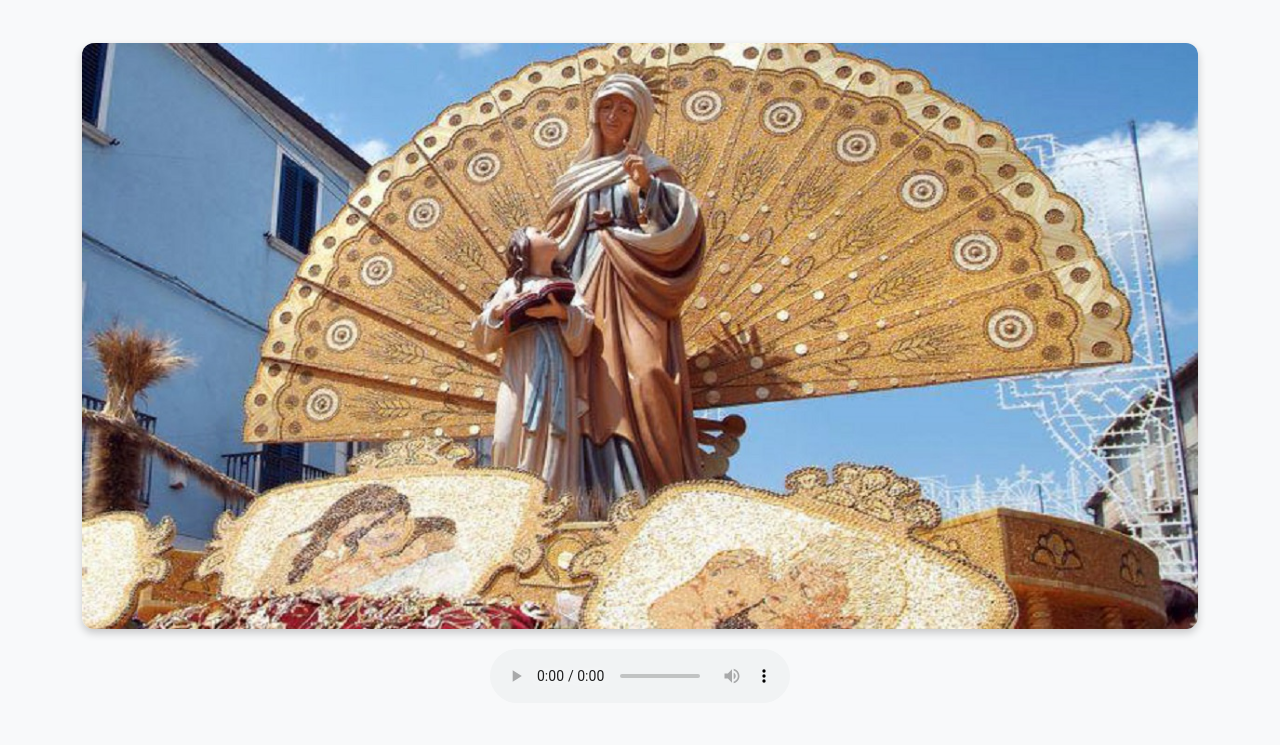
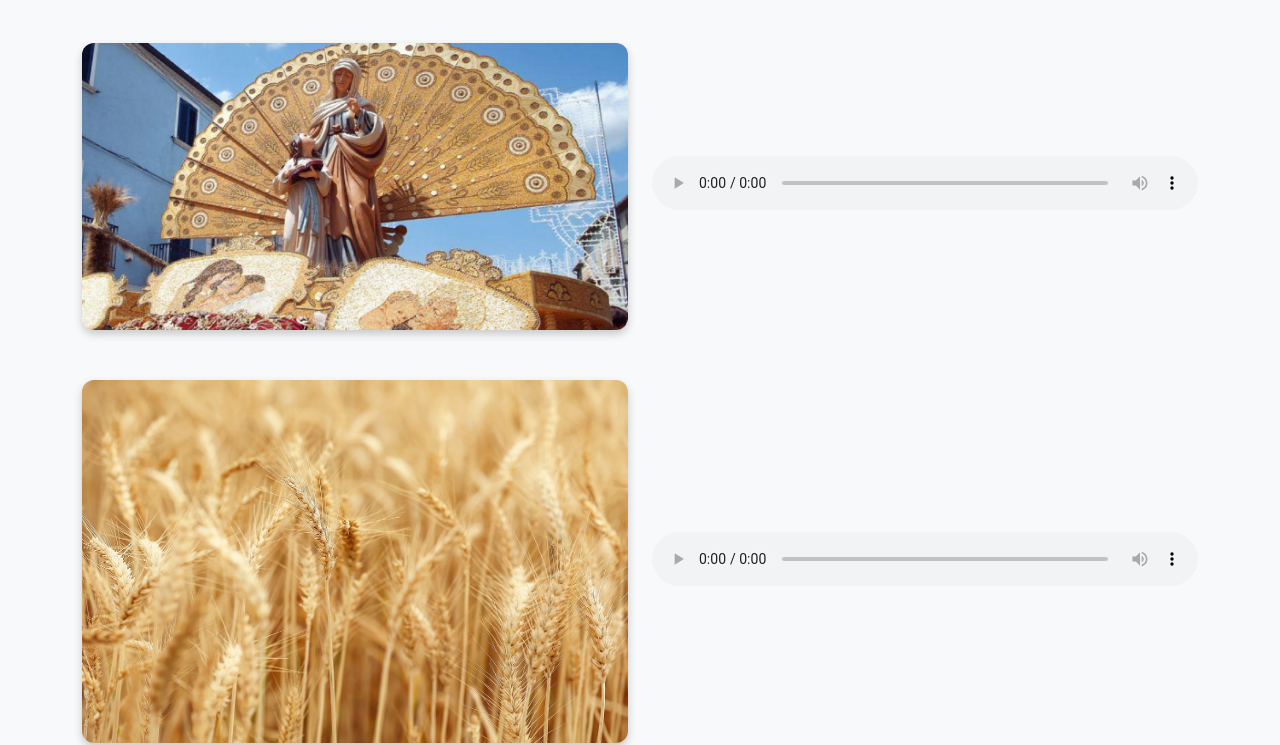
Before and after one commit to mattia118/museo-virtuale, a plain HTML site: page museo.html in a window 1280 px wide. Shown: the part 83-828 px from the top of the page. Drawn offline with nearby package versions, Linux system fonts and the light colour scheme.

Commit message:
Update museo.html

```diff
--- a/museo.html
+++ b/museo.html
@@ -9,15 +9,18 @@
       background-color: #f8f9fa;
       padding: 30px;
     }
+    .row {
+      align-items: center;
+      margin-bottom: 50px;
+    }
     .museo-img {
-      max-width: 100%;
+      width: 100%;
       height: auto;
       border-radius: 12px;
-      margin-bottom: 20px;
       box-shadow: 0 4px 8px rgba(0,0,0,0.2);
     }
     .audio-player {
-      margin-bottom: 40px;
+      width: 100%;
     }
   </style>
 </head>
@@ -25,23 +28,31 @@
   <div class="container text-center">
     <h1 class="mb-5">Museo Virtuale</h1>
 
-    <!-- Prima immagine -->
+    <!-- Prima riga: immagine e audio -->
+    <div class="row">
+      <div class="col-md-6">
         <img src="assets/immagini/Festa-del-grano-Jelsi.jpg" alt="Festa del Grano Jelsi" class="museo-img">
-
-    <!-- Primo audio -->
+      </div>
+      <div class="col-md-6">
         <audio controls class="audio-player">
           <source src="assets/audio/Sotto un cielo azzur (1).m4a" type="audio/mpeg">
           Il tuo browser non supporta l'audio.
         </audio>
+      </div>
+    </div>
 
-    <!-- Seconda immagine -->
+    <!-- Seconda riga: immagine e audio -->
+    <div class="row">
+      <div class="col-md-6">
         <img src="assets/immagini/wheat-7202481_1280.jpg" alt="Campo di Grano" class="museo-img">
-
-    <!-- Secondo audio -->
+      </div>
+      <div class="col-md-6">
         <audio controls class="audio-player">
           <source src="assets/audio/Durante una solenne .m4a" type="audio/mpeg">
           Il tuo browser non supporta l'audio.
         </audio>
+      </div>
+    </div>
 
   </div>
 </body>
```
Lines whose indentation alone changed are shown as unchanged.
